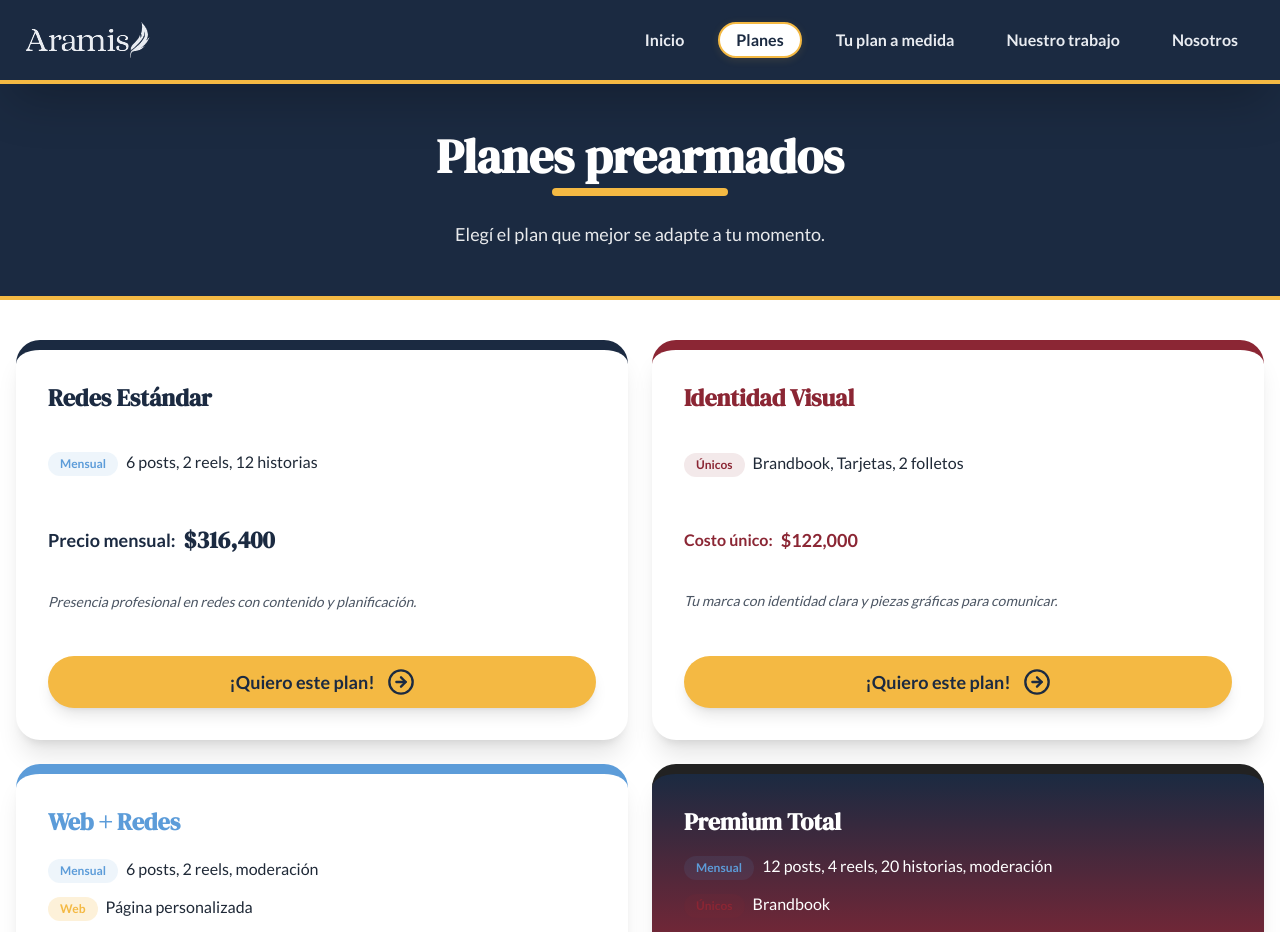
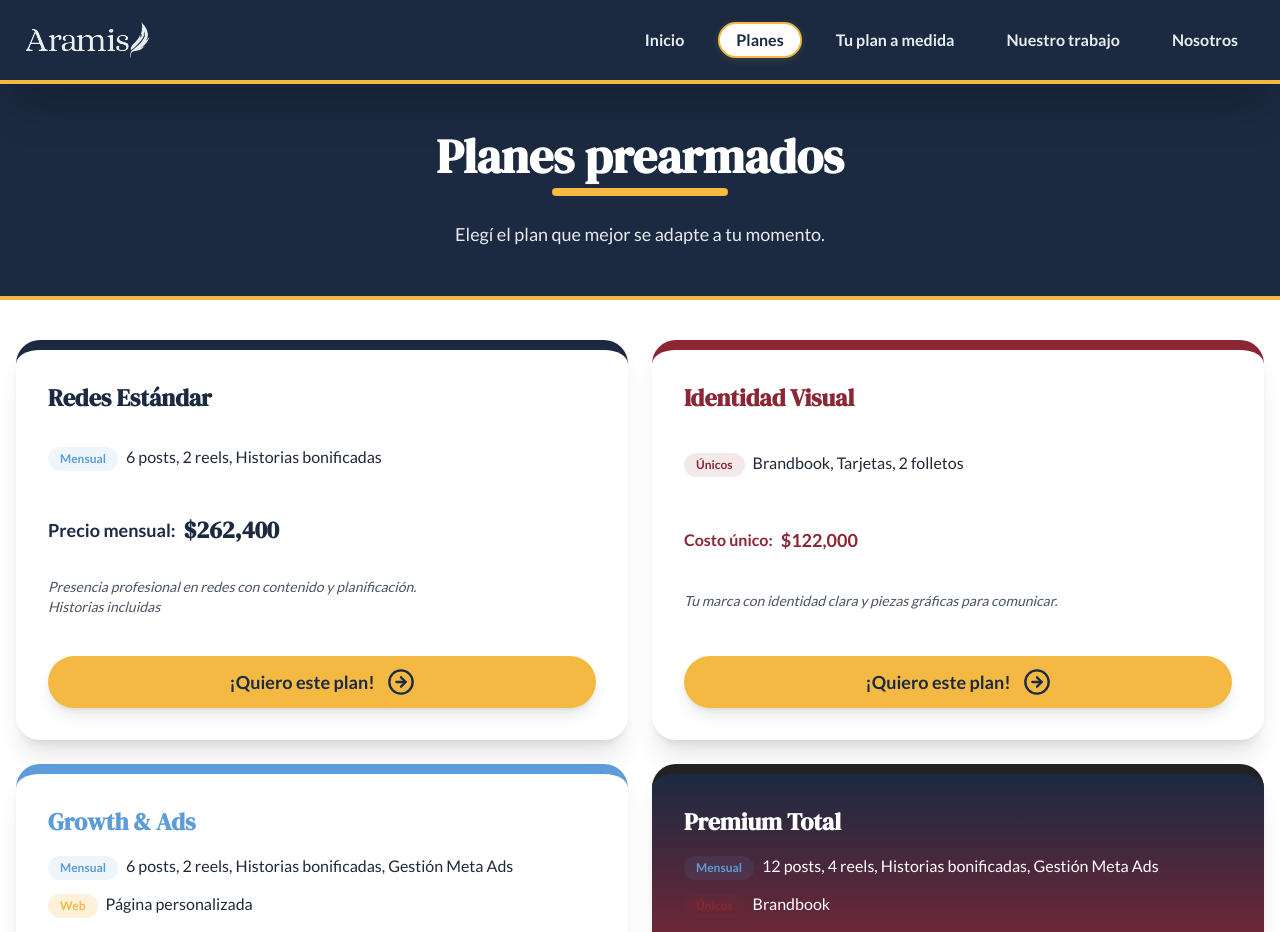
Before and after one commit to Maiguelon/Aramis-Web, a Next.js app: page /planes in a window 1280 px wide. Shown: the top 932 px of the page. Built offline with nearby package versions, Linux system fonts and the light colour scheme.

Commit message:
added meta ads, removed histories and coments management

```diff
--- a/components/PlanCard.jsx
+++ b/components/PlanCard.jsx
@@ -82,8 +82,13 @@ export default function PlanCard({
   const resumenMensual = [];
   if (selections.posts > 0) resumenMensual.push(`${selections.posts} post${selections.posts > 1 ? 's' : ''}`);
   if (selections.reels > 0) resumenMensual.push(`${selections.reels} reel${selections.reels > 1 ? 's' : ''}`);
-  if (selections.historias > 0) resumenMensual.push(`${selections.historias} historia${selections.historias > 1 ? 's' : ''}`);
-  if (selections.moderacion) resumenMensual.push("moderación");
+
+  // Si hay contenido mensual, aclaramos lo de las historias
+  if (selections.posts > 0 || selections.reels > 0) {
+    resumenMensual.push("Historias bonificadas");
+  }
+
+  if (selections.ads) resumenMensual.push("Gestión Meta Ads");
 
   const resumenUnicos = [];
   if (selections.brandbook) resumenUnicos.push("Brandbook");
--- a/components/PriceSelector.jsx
+++ b/components/PriceSelector.jsx
@@ -1,11 +1,10 @@
 import React, { useState, useEffect } from 'react';
-import Tooltip from './Tooltip'; // <--- Importamos el componente nuevo
+import Tooltip from './Tooltip';
 
-// Hook para detectar si es mobile
 function useIsMobile() {
   const [isMobile, setIsMobile] = useState(false);
   useEffect(() => {
-    const check = () => setIsMobile(window.innerWidth < 640); // sm=640px
+    const check = () => setIsMobile(window.innerWidth < 640);
     check();
     window.addEventListener("resize", check);
     return () => window.removeEventListener("resize", check);
@@ -17,8 +16,7 @@ export default function PriceSelectorForm({ onChange }) {
   const [form, setForm] = useState({
     posts: 0,
     reels: 0,
-    historias: 0,
-    moderacion: false,
+    ads: false, // Nuevo campo
     brandbook: false,
     tarjetas: false,
     folletos: 0,
@@ -28,7 +26,6 @@ export default function PriceSelectorForm({ onChange }) {
 
   const isMobile = useIsMobile();
 
-  // Cambia estilos de inputs y agrega microanimaciones/focus
   const baseInput =
     "text-primary border rounded-xl px-3 py-2 w-20 text-right shadow focus:ring-2 focus:ring-accent-yellow focus:border-accent-yellow transition-all";
   const baseLabel =
@@ -60,15 +57,21 @@ export default function PriceSelectorForm({ onChange }) {
     <form className="space-y-6">
       {/* Elementos mensuales */}
       <section className={baseSection}>
-        <div className="flex items-center mb-3">
-          <h3 className="text-lg font-serif font-bold text-secondary">Elementos mensuales</h3>
-          <Tooltip text="Gestión mes a mes de tus redes. Consultá por descuentos al abonar trimestral o semestralmente." />
+        <div className="mb-4">
+          <div className="flex items-center">
+            <h3 className="text-lg font-serif font-bold text-secondary">Elementos mensuales</h3>
+            <Tooltip text="Gestión mes a mes. Consultá por descuentos trimestrales." />
+          </div>
+          {/* AVISO DE HISTORIAS BONIFICADAS */}
+          <p className="text-xs text-accent-blue font-bold mt-1 uppercase tracking-wide">
+            ✨ Incluye historias bonificadas con tus posts y reels
+          </p>
         </div>
 
         <div className="flex justify-between items-center mb-2">
           <label className={baseLabel}>
             Posts
-            <Tooltip text="Diseño y redacción de posteos estáticos o carruseles para el feed." />
+            <Tooltip text="Diseño y redacción. Incluye adaptación a historia." />
           </label>
           {isMobile ? (
             <select
@@ -92,10 +95,11 @@ export default function PriceSelectorForm({ onChange }) {
             />
           )}
         </div>
+
         <div className="flex justify-between items-center mb-2">
           <label className={baseLabel}>
             Reels
-            <Tooltip text="Grabación con luces y micrófonos, edición profesional y guionado." />
+            <Tooltip text="Grabación, edición y guionado. Incluye historia." />
           </label>
           {isMobile ? (
             <select
@@ -119,57 +123,33 @@ export default function PriceSelectorForm({ onChange }) {
             />
           )}
         </div>
-        <div className="flex justify-between items-center mb-2">
+
+        {/* NUEVO: META ADS */}
+        <div className="flex justify-between items-center mb-2 pt-2 border-t border-gray-200/50">
           <label className={baseLabel}>
-            Historias
-          </label>
-          {isMobile ? (
-            <select
-              value={form.historias}
-              onChange={(e) => handleChange('historias', Number(e.target.value))}
-              className={baseInput + " pr-7"}
-            >
-              {[0, 4, 8, 12, 16, 20].map(n => (
-                <option key={n} value={n}>{n}</option>
-              ))}
-            </select>
-          ) : (
-            <input
-              type="number"
-              min={0}
-              max={20}
-              step={4}
-              value={form.historias}
-              onChange={(e) => handleChange('historias', Math.max(0, Math.min(20, parseInt(e.target.value) || 0)))}
-              className={baseInput}
-            />
-          )}
-        </div>
-        <div className="flex justify-between items-center mb-2">
-          <label className={baseLabel}>
-            Moderación
+            Gestión Meta Ads
+            <Tooltip text="Configuración y optimización de campañas publicitarias (no incluye inversión publicitaria)." />
           </label>
           <input
             type="checkbox"
-            checked={form.moderacion}
-            onChange={() => handleChange('moderacion', !form.moderacion)}
+            checked={form.ads}
+            onChange={() => handleChange('ads', !form.ads)}
             className="accent-accent-yellow w-5 h-5"
           />
         </div>
       </section>
 
-      {/* Elementos únicos */}
+      {/* Elementos únicos (Simplificado según charlamos antes) */}
       <section className={baseSection}>
         <div className="flex items-center mb-3">
           <h3 className="text-lg font-serif font-bold text-secondary">Elementos de una vez</h3>
-          <Tooltip text="Inversión única. Son desarrollos que quedan para tu marca para siempre." />
+          <Tooltip text="Inversión única. Son desarrollos que quedan para tu marca." />
         </div>
 
         <div className="flex justify-between items-center mb-2">
           <label className={baseLabel}>
             Brandbook
-            {/* Este SÍ lo dejamos porque explica qué trae el paquete */}
-            <Tooltip text="Identidad visual completa: Logo, paleta de colores, fuentes y usos." />
+            <Tooltip text="Identidad visual completa: Logo, paleta, fuentes." />
           </label>
           <input
             type="checkbox"
@@ -178,9 +158,7 @@ export default function PriceSelectorForm({ onChange }) {
             className="accent-accent-blue w-5 h-5"
           />
         </div>
-
         <div className="flex justify-between items-center mb-2">
-          {/* Tarjetas: Quitamos el Tooltip, es obvio */}
           <label className={baseLabel}>Tarjetas</label>
           <input
             type="checkbox"
@@ -189,9 +167,7 @@ export default function PriceSelectorForm({ onChange }) {
             className="accent-secondary w-5 h-5"
           />
         </div>
-
         <div className="flex justify-between items-center mb-2">
-           {/* Folletos: Quitamos el Tooltip, es obvio */}
           <label className={baseLabel}>Folletos</label>
           {isMobile ? (
             <select
@@ -221,13 +197,11 @@ export default function PriceSelectorForm({ onChange }) {
       <section className={baseSection}>
         <div className="flex items-center mb-3">
           <h3 className="text-lg font-serif font-bold text-accent-blue">Tu página web</h3>
-          <Tooltip text="Tu negocio online 24/7. El costo de mantenimiento se cotiza aparte." />
+          <Tooltip text="El costo de mantenimiento mensual se cotiza aparte." />
         </div>
 
         <div className="flex justify-between items-center mb-2">
-          <label className={baseLabel}>
-            Tiendanube
-          </label>
+          <label className={baseLabel}>Tiendanube</label>
           <input
             type="checkbox"
             checked={form.tiendanube}
@@ -236,9 +210,7 @@ export default function PriceSelectorForm({ onChange }) {
           />
         </div>
         <div className="flex justify-between items-center mb-2">
-          <label className={baseLabel}>
-            Página personalizada
-          </label>
+          <label className={baseLabel}>Página personalizada</label>
           <input
             type="checkbox"
             checked={form.pagina}
--- a/pages/planes.jsx
+++ b/pages/planes.jsx
@@ -29,26 +29,26 @@ const planesPrearmados = [
   {
     nombre: "Redes Estándar",
     descripcion: "Presencia profesional en redes con contenido y planificación.",
-    selections: { posts: 6, reels: 2, historias: 12, moderacion: false, brandbook: false, tarjetas: false, folletos: 0, pagina: false, tiendanube: false },
-    extras: []
+    selections: { posts: 6, reels: 2, ads: false, brandbook: false, tarjetas: false, folletos: 0, pagina: false, tiendanube: false },
+    extras: ["Historias incluidas"]
   },
   {
     nombre: "Identidad Visual",
     descripcion: "Tu marca con identidad clara y piezas gráficas para comunicar.",
-    selections: { posts: 0, reels: 0, historias: 0, moderacion: false, brandbook: true, tarjetas: true, folletos: 2, pagina: false, tiendanube: false },
+    selections: { posts: 0, reels: 0, ads: false, brandbook: true, tarjetas: true, folletos: 2, pagina: false, tiendanube: false },
     extras: []
   },
   {
-    nombre: "Web + Redes",
-    descripcion: "Tu negocio en redes y con sitio web propio. Listo para crecer.",
-    selections: { posts: 6, reels: 2, historias: 0, moderacion: true, brandbook: false, tarjetas: false, folletos: 0, pagina: true, tiendanube: false },
-    extras: []
+    nombre: "Growth & Ads", // Le cambié el nombre a este para que luzca el cambio
+    descripcion: "Contenido estratégico y publicidad paga para acelerar resultados.",
+    selections: { posts: 6, reels: 2, ads: true, brandbook: false, tarjetas: false, folletos: 0, pagina: true, tiendanube: false },
+    extras: ["Historias incluidas"]
   },
   {
     nombre: "Premium Total",
     descripcion: "Para marcas que buscan el máximo impacto online y visual.",
-    selections: { posts: 12, reels: 4, historias: 20, moderacion: true, brandbook: true, tarjetas: false, folletos: 0, pagina: true, tiendanube: false },
-    extras: []
+    selections: { posts: 12, reels: 4, ads: true, brandbook: true, tarjetas: false, folletos: 0, pagina: true, tiendanube: false },
+    extras: ["Historias incluidas"]
   },
 ];
 
--- a/utils/PlanFunctions.js
+++ b/utils/PlanFunctions.js
@@ -1,17 +1,17 @@
 import servicios from '../data/services.json';
 
-export function calcularNucleo({ posts = 0, reels = 0, historias = 0, moderacion = 0 }) {
-  // Checkeos de seguridad por si algún valor viene undefined
+export function calcularNucleo({ posts = 0, reels = 0, ads = false }) {
+  // Checkeos de seguridad por si algún valor viene undefined en el JSON
   const pPost = servicios.publicacion ? servicios.publicacion.precio_unitario : 0;
   const pReel = servicios.reel ? servicios.reel.precio_unitario : 0;
-  const pHistoria = servicios.historia ? servicios.historia.precio_unitario : 0;
-  const pMod = servicios.moderacion ? servicios.moderacion.precio_unitario : 0;
+
+  // CORRECCIÓN: Ahora leemos el precio desde el JSON en lugar de usar 60000 fijo.
+  const pAds = servicios.ads ? servicios.ads.precio_unitario : 0;
 
   return (
     posts * pPost +
     reels * pReel +
-    historias * pHistoria +
-    (moderacion ? pMod : 0)
+    (ads ? pAds : 0)
   );
 }
 
@@ -38,13 +38,16 @@ export function calcularUnicosPaginas({ tiendanube = 0, pagina = 0 }) {
 }
 
 export function calcularMensual(nucleo) {
-  const fee = servicios.fee.precio_unitario;
+  // Si en tu JSON borraste 'fee', asegúrate de que esto no rompa.
+  // Pero asumo que el 'fee' sigue estando en el JSON (es el costo base de agencia).
+  const fee = servicios.fee ? servicios.fee.precio_unitario : 0;
+
   const a = servicios.limite_inferior.precio_unitario;
   const b = servicios.limite_medio.precio_unitario;
   const c = servicios.limite_superior.precio_unitario;
 
-  const dMedio = 0.9; // -10% descuento marginal
-  const dAlto  = 0.8; // -20% descuento marginal
+  const dMedio = 0.9;
+  const dAlto  = 0.8;
 
   if (nucleo <= 0) return 0;
 
@@ -57,21 +60,18 @@ export function calcularMensual(nucleo) {
   if (nucleo <= c) {
     return fee + a + (b - a) * dMedio + (nucleo - b) * dMedio;
   }
-  // Si supera el límite superior, todo lo extra va con dAlto
   return fee + a + (b - a) * dMedio + (c - b) * dMedio + (nucleo - c) * dAlto;
 }
 
-// Lógica simplificada: A mayor plan mensual, más descuento en Brandbook/Tarjetas
 export function calcularCostoUnicos(nucleo, unicos) {
   const limiteInferior = servicios.limite_inferior.precio_unitario;
   const limiteMedio = servicios.limite_medio.precio_unitario;
   const limiteSuperior = servicios.limite_superior.precio_unitario;
 
-  // Si no hay plan mensual (nucleo 0), se cobra precio lleno de unicos
   if (nucleo === 0) return unicos;
 
-  if (nucleo < limiteInferior) return unicos * 0.90; // 10% off
-  if (nucleo >= limiteInferior && nucleo < limiteMedio) return unicos * 0.80; // 20% off
-  if (nucleo >= limiteMedio && nucleo < limiteSuperior) return unicos * 0.70; // 30% off
-  return unicos * 0.60; // 40% off para planes gigantes
+  if (nucleo < limiteInferior) return unicos * 0.90;
+  if (nucleo >= limiteInferior && nucleo < limiteMedio) return unicos * 0.80;
+  if (nucleo >= limiteMedio && nucleo < limiteSuperior) return unicos * 0.70;
+  return unicos * 0.60;
 }
```
Also changed, not shown: data/services.json (+5 -5 lines).
